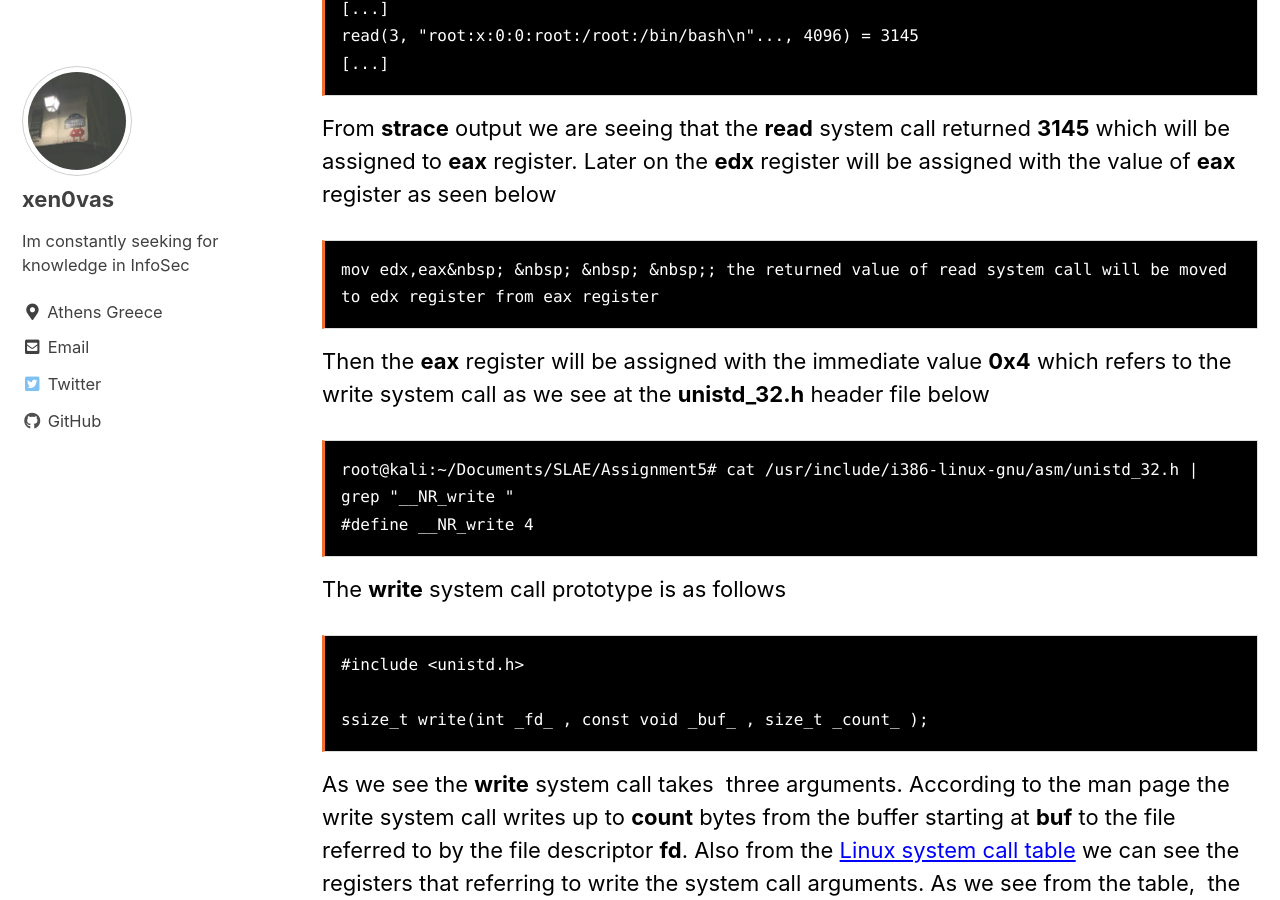
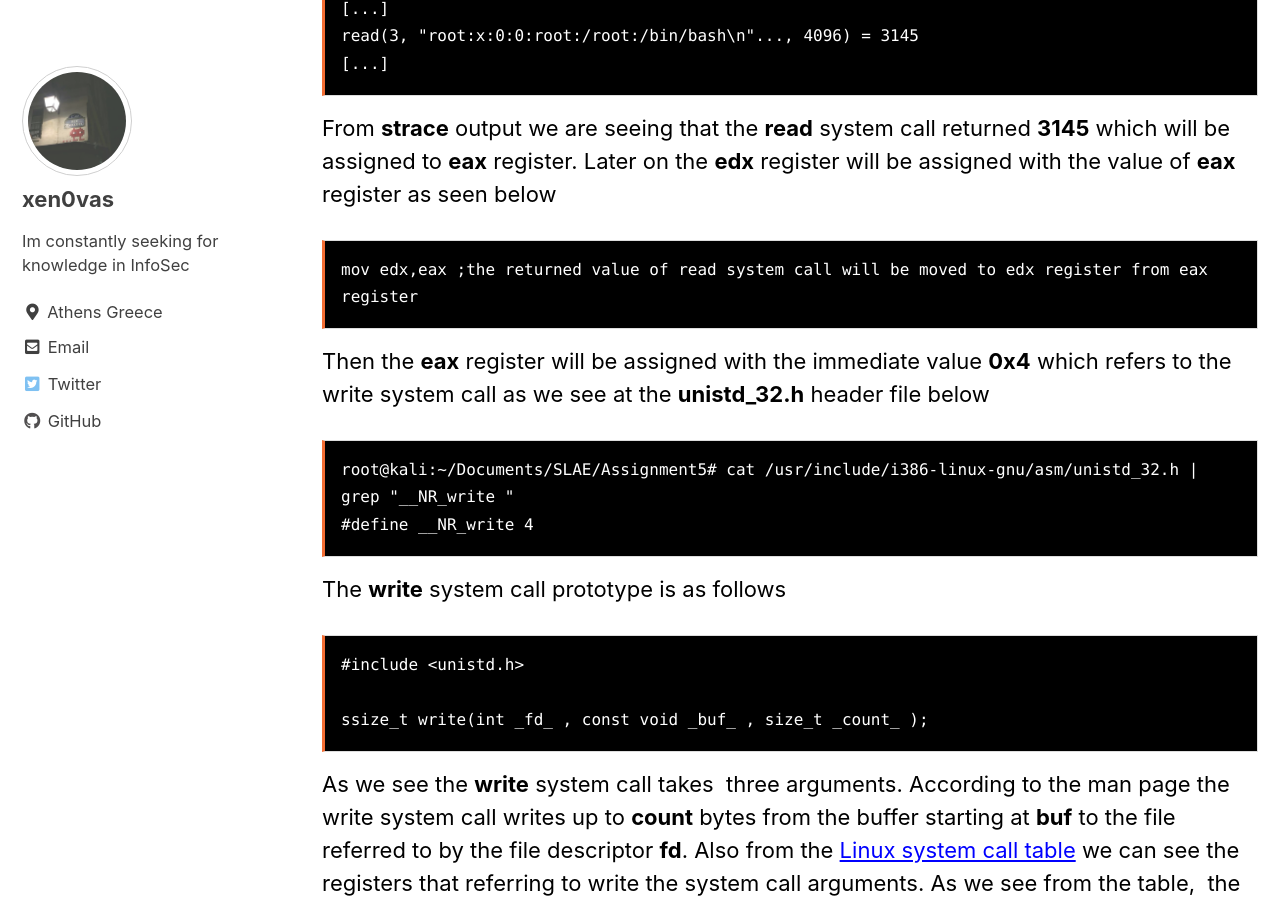
Before and after one commit to xen0vas/xen0vas.github.io, a Jekyll site: the page built from _posts/2020-08-19-SLAE32-assignment-#5-analyze-shellcode.md, in a window 1280 px wide and 900 px high, scrolled down 54329 px. Built offline with Jekyll 4.4.1, drawn with Linux system fonts in a browser that asks for light colours; cached includes are drawn as plain includes; some of the changed lines change nothing that is shown.

Commit message:
SLAE32 - Assignment #5

````diff
--- a/_posts/2020-08-19-SLAE32-assignment-#5-analyze-shellcode.md
+++ b/_posts/2020-08-19-SLAE32-assignment-#5-analyze-shellcode.md
@@ -903,7 +903,7 @@
 From **strace** output we are seeing that the **read** system call returned **3145** which will be assigned to **eax** register. Later on the **edx** register will be assigned with the value of **eax** register as seen below
 
 ```
-mov edx,eax&nbsp; &nbsp; &nbsp; &nbsp;; the returned value of read system call will be moved to edx register from eax register
+mov edx,eax ;the returned value of read system call will be moved to edx register from eax register
 ```
 
 Then the **eax** register will be assigned with the immediate value **0x4** which refers to the write system call as we see at the **unistd\_32.h** header file below
````
